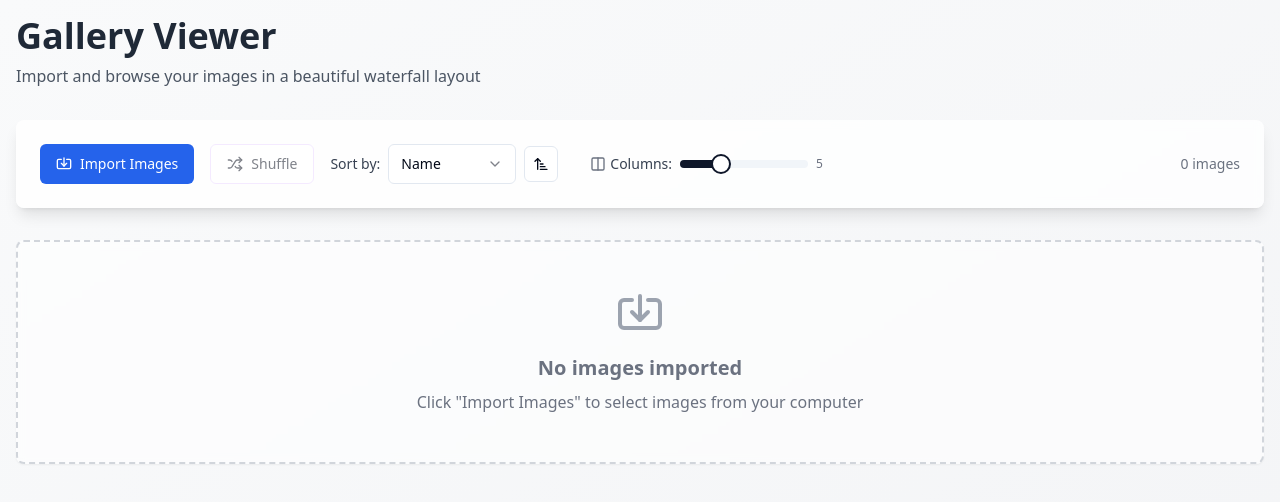
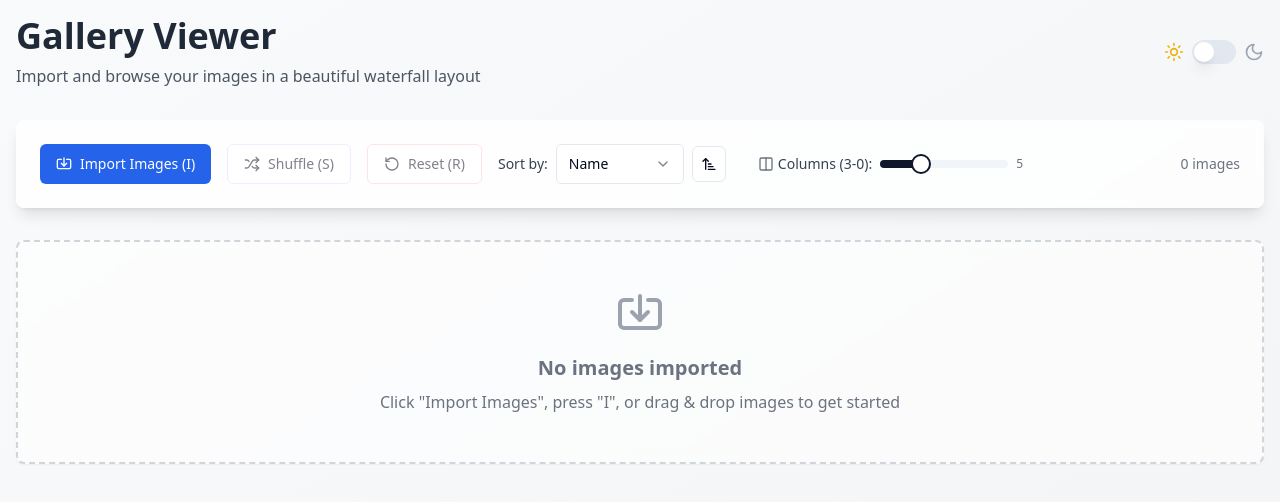
Before and after one commit to mirzapolat/image-gallery, a React (Vite) app: page / in a window 1280 px wide. Shown: the top 502 px of the page. Built offline with nearby package versions, Linux system fonts and the light colour scheme.

Commit message:
feat: Implement dark mode, reset, and more
Added dark mode toggle, reset button, improved shuffling with loading indicator, hotkeys, and drag-and-drop image import.

```diff
--- a/src/pages/Index.tsx
+++ b/src/pages/Index.tsx
@@ -1,8 +1,10 @@
-import React, { useState, useRef, useCallback, useMemo } from 'react';
+
+import React, { useState, useRef, useCallback, useMemo, useEffect } from 'react';
 import { Button } from '@/components/ui/button';
 import { Card } from '@/components/ui/card';
 import { Select, SelectContent, SelectItem, SelectTrigger, SelectValue } from '@/components/ui/select';
-import { Shuffle, Import, SortAsc, SortDesc, Columns } from 'lucide-react';
+import { Switch } from '@/components/ui/switch';
+import { Shuffle, Import, SortAsc, SortDesc, Columns, RotateCcw, Moon, Sun } from 'lucide-react';
 import { useToast } from '@/hooks/use-toast';
 import { Slider } from '@/components/ui/slider';
 
@@ -25,9 +27,109 @@ const Index = () => {
   const [sortOrder, setSortOrder] = useState<SortOrder>('asc');
   const [isShuffling, setIsShuffling] = useState(false);
   const [isShuffled, setIsShuffled] = useState(false);
-  const [columnCount, setColumnCount] = useState(5); // Default: 5 columns
+  const [columnCount, setColumnCount] = useState(5);
+  const [isDarkMode, setIsDarkMode] = useState(false);
+  const [isDragOver, setIsDragOver] = useState(false);
   const fileInputRef = useRef<HTMLInputElement>(null);
   const { toast } = useToast();
+
+  // Apply dark mode to document
+  useEffect(() => {
+    if (isDarkMode) {
+      document.documentElement.classList.add('dark');
+    } else {
+      document.documentElement.classList.remove('dark');
+    }
+  }, [isDarkMode]);
+
+  // Hotkeys
+  useEffect(() => {
+    const handleKeyPress = (event: KeyboardEvent) => {
+      // Don't trigger if user is typing in an input
+      if (event.target instanceof HTMLInputElement || event.target instanceof HTMLTextAreaElement) {
+        return;
+      }
+
+      switch (event.key.toLowerCase()) {
+        case 'i':
+          event.preventDefault();
+          handleImportImages();
+          break;
+        case 's':
+          event.preventDefault();
+          if (images.length > 0) {
+            shuffleImages();
+          }
+          break;
+        case 'r':
+          event.preventDefault();
+          handleReset();
+          break;
+        case '3':
+        case '4':
+        case '5':
+        case '6':
+        case '7':
+        case '8':
+        case '9':
+          event.preventDefault();
+          setColumnCount(parseInt(event.key));
+          break;
+        case '0':
+          event.preventDefault();
+          setColumnCount(10);
+          break;
+      }
+    };
+
+    window.addEventListener('keydown', handleKeyPress);
+    return () => window.removeEventListener('keydown', handleKeyPress);
+  }, [images.length]);
+
+  // Drag and drop functionality
+  const handleDragOver = useCallback((event: React.DragEvent) => {
+    event.preventDefault();
+    setIsDragOver(true);
+  }, []);
+
+  const handleDragLeave = useCallback((event: React.DragEvent) => {
+    event.preventDefault();
+    setIsDragOver(false);
+  }, []);
+
+  const handleDrop = useCallback((event: React.DragEvent) => {
+    event.preventDefault();
+    setIsDragOver(false);
+
+    const files = event.dataTransfer.files;
+    if (!files) return;
+
+    const imageFiles: ImageFile[] = [];
+
+    Array.from(files).forEach((file) => {
+      if (file.type.startsWith('image/')) {
+        const imageFile: ImageFile = {
+          id: Math.random().toString(36).substr(2, 9),
+          file,
+          url: URL.createObjectURL(file),
+          name: file.name,
+          size: file.size,
+          type: file.type,
+          dateModified: file.lastModified,
+        };
+        imageFiles.push(imageFile);
+      }
+    });
+
+    if (imageFiles.length > 0) {
+      setImages(prev => [...prev, ...imageFiles]);
+      setIsShuffled(false);
+      toast({
+        title: "Images added",
+        description: `Successfully added ${imageFiles.length} images via drag & drop`,
+      });
+    }
+  }, [toast]);
 
   const handleImportImages = useCallback(() => {
     if (fileInputRef.current) {
@@ -57,13 +159,12 @@ const Index = () => {
     });
 
     setImages(prev => [...prev, ...imageFiles]);
-    setIsShuffled(false); // Reset shuffle state when adding new images
+    setIsShuffled(false);
     toast({
       title: "Images imported",
       description: `Successfully imported ${imageFiles.length} images`,
     });
 
-    // Reset the input value to allow re-importing the same files
     if (fileInputRef.current) {
       fileInputRef.current.value = '';
     }
@@ -74,20 +175,37 @@ const Index = () => {
     setTimeout(() => {
       setImages(prev => [...prev].sort(() => Math.random() - 0.5));
       setIsShuffled(true);
-      setIsShuffling(false);
-      toast({
-        title: "Images shuffled",
-        description: "Gallery order has been randomized",
-      });
-    }, 300);
+      setTimeout(() => {
+        setIsShuffling(false);
+        toast({
+          title: "Images shuffled",
+          description: "Gallery order has been randomized",
+        });
+      }, 100);
+    }, 800);
   }, [toast]);
+
+  const handleReset = useCallback(() => {
+    // Clean up object URLs to prevent memory leaks
+    images.forEach(image => URL.revokeObjectURL(image.url));
+
+    setImages([]);
+    setIsShuffled(false);
+    setSortCriteria('name');
+    setSortOrder('asc');
+    setColumnCount(5);
+
+    toast({
+      title: "Gallery reset",
+      description: "All images have been removed",
+    });
+  }, [images, toast]);
 
   const handleColumnCountChange = useCallback((value: number[]) => {
     setColumnCount(value[0]);
   }, []);
 
   const sortedImages = useMemo(() => {
-    // If images are shuffled, don't apply sorting
     if (isShuffled) {
       return [...images];
     }
@@ -118,12 +236,12 @@ const Index = () => {
 
   const toggleSortOrder = () => {
     setSortOrder(prev => prev === 'asc' ? 'desc' : 'asc');
-    setIsShuffled(false); // Reset shuffle state when changing sort order
+    setIsShuffled(false);
   };
 
   const handleSortChange = (value: SortCriteria) => {
     setSortCriteria(value);
-    setIsShuffled(false); // Reset shuffle state when changing sort criteria
+    setIsShuffled(false);
   };
 
   const formatFileSize = (bytes: number) => {
@@ -135,37 +253,95 @@ const Index = () => {
   };
 
   return (
-    <div className="min-h-screen bg-gradient-to-br from-gray-50 to-gray-100 p-4">
+    <div
+      className={`min-h-screen transition-colors duration-300 p-4 ${
+        isDarkMode
+          ? 'bg-gradient-to-br from-gray-900 to-gray-800'
+          : 'bg-gradient-to-br from-gray-50 to-gray-100'
+      } ${isDragOver ? 'bg-blue-50 dark:bg-blue-900/20' : ''}`}
+      onDragOver={handleDragOver}
+      onDragLeave={handleDragLeave}
+      onDrop={handleDrop}
+    >
       <div className="max-w-7xl mx-auto">
+        {/* Drag overlay */}
+        {isDragOver && (
+          <div className="fixed inset-0 bg-blue-500/20 border-4 border-dashed border-blue-500 z-50 flex items-center justify-center">
+            <div className="text-center">
+              <Import size={48} className="mx-auto mb-4 text-blue-500" />
+              <p className="text-xl font-semibold text-blue-600 dark:text-blue-400">Drop images here</p>
+            </div>
+          </div>
+        )}
+
         {/* Header */}
-        <div className="mb-8">
-          <h1 className="text-4xl font-bold text-gray-800 mb-2">Gallery Viewer</h1>
-          <p className="text-gray-600">Import and browse your images in a beautiful waterfall layout</p>
+        <div className="mb-8 flex items-center justify-between">
+          <div>
+            <h1 className={`text-4xl font-bold mb-2 ${isDarkMode ? 'text-white' : 'text-gray-800'}`}>
+              Gallery Viewer
+            </h1>
+            <p className={isDarkMode ? 'text-gray-300' : 'text-gray-600'}>
+              Import and browse your images in a beautiful waterfall layout
+            </p>
+          </div>
+
+          {/* Dark mode toggle */}
+          <div className="flex items-center gap-2">
+            <Sun size={20} className={isDarkMode ? 'text-gray-400' : 'text-yellow-500'} />
+            <Switch
+              checked={isDarkMode}
+              onCheckedChange={setIsDarkMode}
+              className="data-[state=checked]:bg-blue-600"
+            />
+            <Moon size={20} className={isDarkMode ? 'text-blue-400' : 'text-gray-400'} />
+          </div>
         </div>
 
         {/* Controls */}
-        <Card className="p-6 mb-8 bg-white/80 backdrop-blur-sm border-0 shadow-lg">
+        <Card className={`p-6 mb-8 border-0 shadow-lg backdrop-blur-sm ${
+          isDarkMode ? 'bg-gray-800/80 text-white' : 'bg-white/80'
+        }`}>
           <div className="flex flex-wrap items-center gap-4">
             <Button
               onClick={handleImportImages}
               className="flex items-center gap-2 bg-blue-600 hover:bg-blue-700 text-white"
             >
               <Import size={20} />
-              Import Images
+              Import Images (I)
             </Button>
 
             <Button
               onClick={shuffleImages}
               disabled={images.length === 0 || isShuffling}
               variant="outline"
-              className="flex items-center gap-2 border-purple-200 hover:border-purple-300 hover:bg-purple-50"
+              className={`flex items-center gap-2 ${
+                isDarkMode
+                  ? 'border-purple-400 hover:border-purple-300 hover:bg-purple-900/50 text-white'
+                  : 'border-purple-200 hover:border-purple-300 hover:bg-purple-50'
+              }`}
             >
               <Shuffle size={20} className={isShuffling ? 'animate-spin' : ''} />
-              Shuffle
+              {isShuffling ? 'Shuffling...' : 'Shuffle (S)'}
+            </Button>
+
+            <Button
+              onClick={handleReset}
+              disabled={images.length === 0}
+              variant="outline"
+              className={`flex items-center gap-2 ${
+                isDarkMode
+                  ? 'border-red-400 hover:border-red-300 hover:bg-red-900/50 text-white'
+                  : 'border-red-200 hover:border-red-300 hover:bg-red-50'
+              }`}
+            >
+              <RotateCcw size={20} />
+              Reset (R)
             </Button>
 
             <div className="flex items-center gap-2">
-              <span className="text-sm font-medium text-gray-700">Sort by:</span>
+              <span className={`text-sm font-medium ${isDarkMode ? 'text-gray-300' : 'text-gray-700'}`}>
+                Sort by:
+              </span>
               <Select value={sortCriteria} onValueChange={handleSortChange}>
                 <SelectTrigger className="w-32">
                   <SelectValue />
@@ -189,9 +365,11 @@ const Index = () => {
             </div>
 
             <div className="flex items-center gap-2 ml-4">
-              <span className="text-sm font-medium text-gray-700 whitespace-nowrap flex items-center gap-1">
-                <Columns size={16} className="text-gray-500" />
-                Columns:
+              <span className={`text-sm font-medium whitespace-nowrap flex items-center gap-1 ${
+                isDarkMode ? 'text-gray-300' : 'text-gray-700'
+              }`}>
+                <Columns size={16} className={isDarkMode ? 'text-gray-400' : 'text-gray-500'} />
+                Columns (3-0):
               </span>
               <div className="w-32">
                 <Slider
@@ -200,24 +378,47 @@ const Index = () => {
                   max={10}
                   step={1}
                   onValueChange={handleColumnCountChange}
+                  value={[columnCount]}
                 />
               </div>
-              <span className="text-xs text-gray-500 w-8">{columnCount}</span>
+              <span className={`text-xs w-8 ${isDarkMode ? 'text-gray-400' : 'text-gray-500'}`}>
+                {columnCount}
+              </span>
             </div>
 
-            <div className="text-sm text-gray-500 ml-auto">
+            <div className={`text-sm ml-auto ${isDarkMode ? 'text-gray-400' : 'text-gray-500'}`}>
               {images.length} images
             </div>
           </div>
         </Card>
 
+        {/* Shuffling overlay */}
+        {isShuffling && (
+          <div className="fixed inset-0 bg-black/20 z-40 flex items-center justify-center backdrop-blur-sm">
+            <div className={`p-6 rounded-lg shadow-xl ${
+              isDarkMode ? 'bg-gray-800 text-white' : 'bg-white'
+            }`}>
+              <div className="flex items-center gap-3">
+                <div className="w-6 h-6 border-3 border-blue-500 border-t-transparent rounded-full animate-spin"></div>
+                <span className="text-lg font-medium">Shuffling images...</span>
+              </div>
+            </div>
+          </div>
+        )}
+
         {/* Gallery */}
         {sortedImages.length === 0 ? (
-          <Card className="p-12 text-center bg-white/60 backdrop-blur-sm border-2 border-dashed border-gray-300">
-            <div className="text-gray-500">
-              <Import size={48} className="mx-auto mb-4 text-gray-400" />
+          <Card className={`p-12 text-center border-2 border-dashed backdrop-blur-sm ${
+            isDarkMode
+              ? 'bg-gray-800/60 border-gray-600 text-gray-300'
+              : 'bg-white/60 border-gray-300 text-gray-500'
+          }`}>
+            <div>
+              <Import size={48} className={`mx-auto mb-4 ${
+                isDarkMode ? 'text-gray-500' : 'text-gray-400'
+              }`} />
               <h3 className="text-xl font-semibold mb-2">No images imported</h3>
-              <p>Click "Import Images" to select images from your computer</p>
+              <p>Click "Import Images", press "I", or drag & drop images to get started</p>
             </div>
           </Card>
         ) : (
@@ -232,9 +433,9 @@ const Index = () => {
             {sortedImages.map((image, index) => (
               <Card
                 key={image.id}
-                className={`mb-4 break-inside-avoid bg-white shadow-md hover:shadow-xl transition-all duration-300 overflow-hidden border-0 ${
-                  isShuffling ? 'animate-pulse' : ''
-                }`}
+                className={`mb-4 break-inside-avoid shadow-md hover:shadow-xl transition-all duration-300 overflow-hidden border-0 ${
+                  isDarkMode ? 'bg-gray-800 hover:bg-gray-750' : 'bg-white'
+                } ${isShuffling ? 'opacity-50' : 'opacity-100'}`}
                 style={{
                   animationDelay: `${index * 50}ms`
                 }}
```
